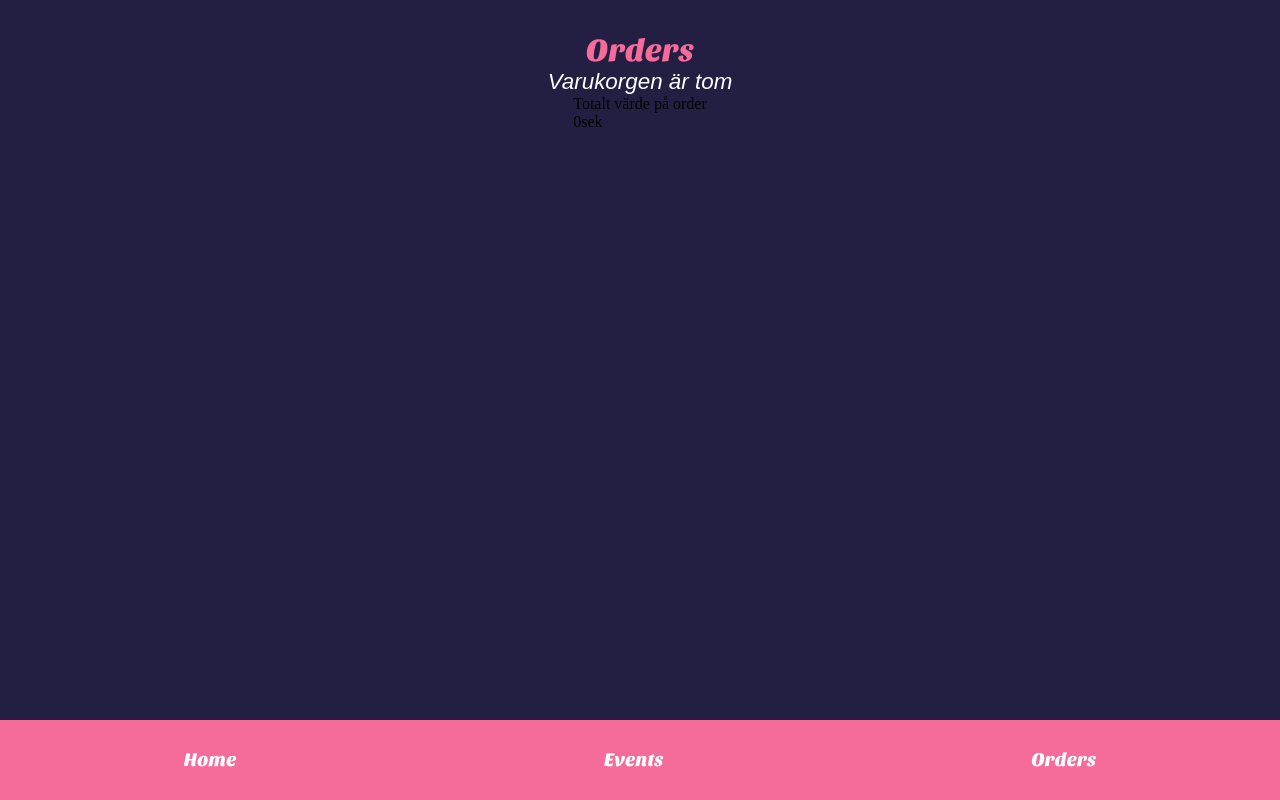
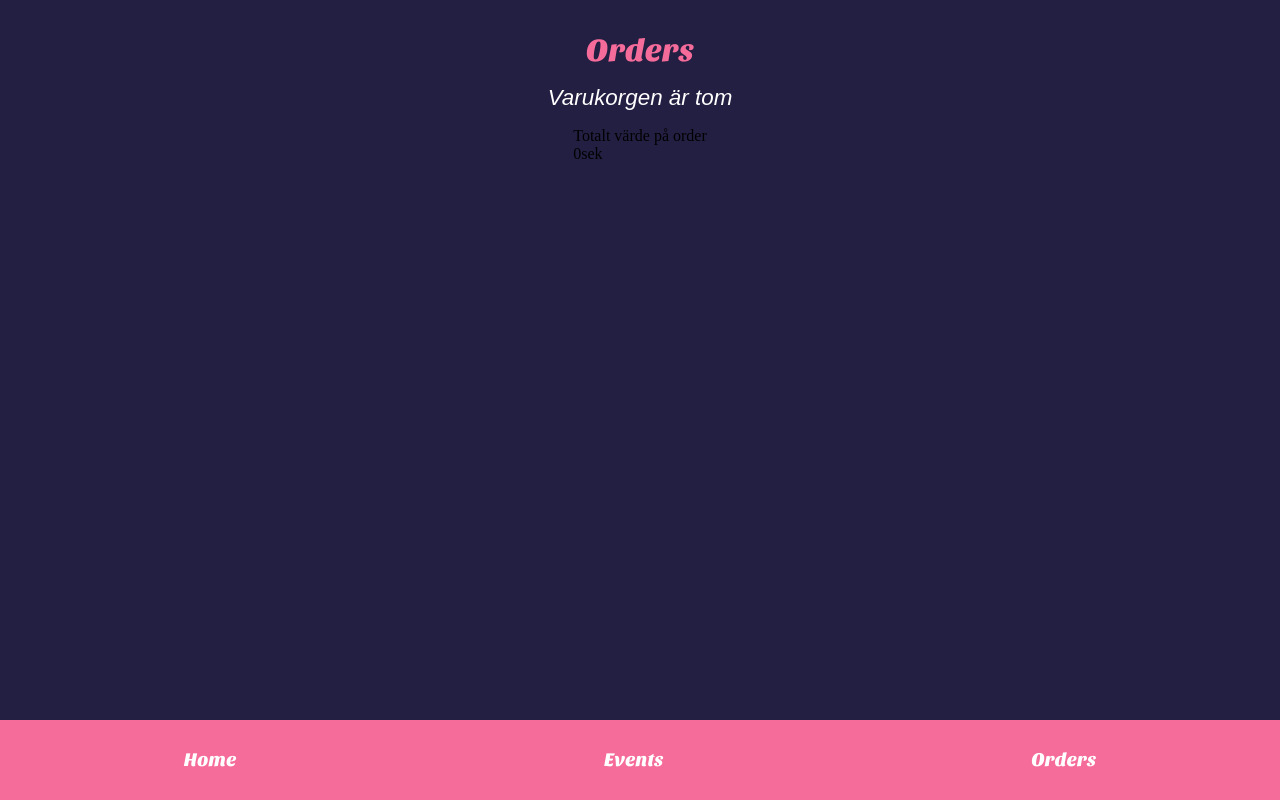
Before and after one commit to Pannelie/react-exam, a React (Vite) app: page /orders in a window 1280 px wide. Built offline with nearby package versions, Linux system fonts and the light colour scheme; a web font is replaced by a local one.

Commit message:
styled counter

```diff
--- a/src/components/counterbox/counterBox.css
+++ b/src/components/counterbox/counterBox.css
@@ -8,5 +8,5 @@
   border-radius: 3px;
 
   width: 100%;
-  margin-top: 1rem;
+  margin-bottom: 1rem;
 }
--- a/src/components/navitems/navItems.css
+++ b/src/components/navitems/navItems.css
@@ -8,8 +8,7 @@
 .nav__link {
   color: inherit;
   text-decoration: none;
-  padding: 2rem;
-
+  padding: 1.3rem 1.8rem;
   transition: color 0.3s ease-in-out;
 
   &:hover {
--- a/src/pages/orderpage/orderPage.css
+++ b/src/pages/orderpage/orderPage.css
@@ -6,3 +6,9 @@
 
   padding: 2rem;
 }
+
+.order__section {
+  overflow-y: scroll;
+  width: 100%;
+  margin: 1rem 0;
+}
--- a/src/pages/orderpage/orderPage.jsx
+++ b/src/pages/orderpage/orderPage.jsx
@@ -13,11 +13,13 @@ function orderPage() {
     <>
       <main className="order-page">
         <h1 className="headingOne">Orders</h1>
-        {cartItems.length === 0 ? (
-          <p className="message">Varukorgen är tom</p>
-        ) : (
-          cartItems.map((event) => <CounterBox key={event.id} event={event} header={<EventHeader event={event} />} />)
-        )}
+        <section className="order__section">
+          {cartItems.length === 0 ? (
+            <p className="message">Varukorgen är tom</p>
+          ) : (
+            cartItems.map((event) => <CounterBox key={event.id} event={event} header={<EventHeader event={event} />} />)
+          )}
+        </section>
         <section className="order-summary">
           <p>Totalt värde på order</p>
           <p>{totalPrice}sek</p>
```
